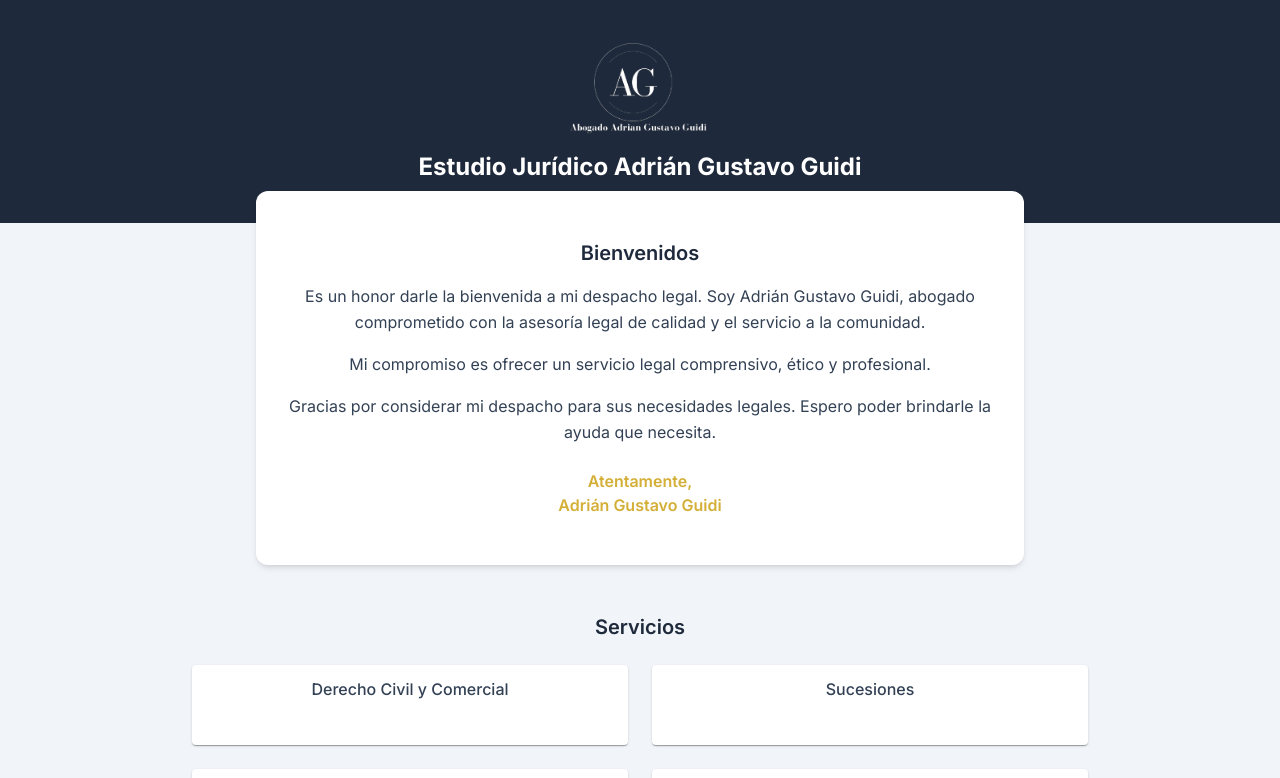
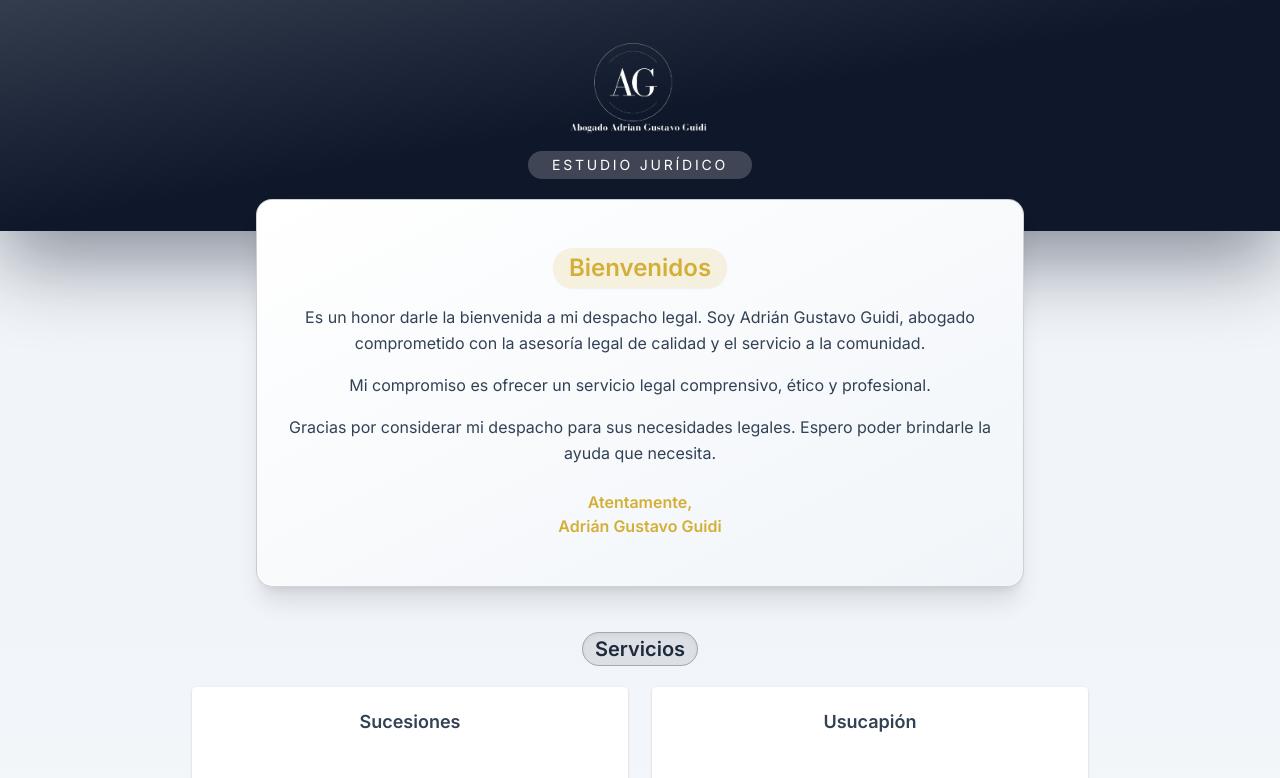
Before and after one commit to giulianaguidi/estudio-ag-project, a Next.js app: page / in a window 1280 px wide. Shown: the top 778 px of the page. Built offline with nearby package versions, Linux system fonts and the light colour scheme.

Commit message:
new design finished

```diff
--- a/app/page.tsx
+++ b/app/page.tsx
@@ -2,14 +2,40 @@
 import Image from "next/image";
 import { motion } from "framer-motion";
 import Card from "@mui/material/Card";
-import CardContent from "@mui/material/CardContent";
+
+const serviciosData = [
+  { nombre: "Sucesiones", descripcion: "" },
+  { nombre: "Usucapión", descripcion: "" },
+  { nombre: "Accidentes de tránsito", descripcion: "" },
+  {
+    nombre: "Infracciones de tránsito",
+    descripcion: "Restitución de licencia",
+  },
+  { nombre: "Daños y Perjuicios", descripcion: "" },
+  { nombre: "Juicios Ejecutivos", descripcion: "" },
+  { nombre: "Desalojos", descripcion: "" },
+  { nombre: "Contratos", descripcion: "" },
+  { nombre: "Divorcios y uniones convivenciales", descripcion: "" },
+  { nombre: "Cuota alimentaria", descripcion: "" },
+  { nombre: "Impedimento de contacto", descripcion: "" },
+  { nombre: "Régimen de comunicación", descripcion: "" },
+  { nombre: "Cuidado personal", descripcion: "" },
+  { nombre: "Filiación", descripcion: "" },
+  { nombre: "Adopción", descripcion: "" },
+  { nombre: "Responsabilidad parental", descripcion: "" },
+  { nombre: "Accidentes de trabajo", descripcion: "" },
+  { nombre: "Enfermedades Profesionales", descripcion: "" },
+  { nombre: "Indemnizaciones por despido", descripcion: "" },
+  { nombre: "Reclamos laborales en general", descripcion: "" },
+  { nombre: "Amparos de salud", descripcion: "" },
+];
 
 export default function Home() {
   return (
     <main className="min-h-screen w-full bg-secondary text-text">
       {/* Header */}
       <motion.header
-        className="flex flex-col items-center justify-center py-10 text-center bg-primary text-light"
+        className="flex flex-col items-center justify-center py-10 text-center bg-gradient-to-br from-primary/90 via-slate-900 to-slate-900 text-light shadow-[0_32px_80px_rgba(15,23,42,0.45)] relative overflow-hidden"
         initial={{ opacity: 0, y: -20 }}
         animate={{ opacity: 1, y: 0 }}
         transition={{ duration: 1 }}
@@ -21,20 +47,24 @@ export default function Home() {
           height={150}
           className="mb-4 invert"
         />
-        <h1 className="text-2xl font-bold">
-          Estudio Jurídico Adrián Gustavo Guidi
-        </h1>
+        <div className="text-sm uppercase tracking-[0.2em] text-white bg-white/20 rounded-full px-6 py-1 mb-3">
+          Estudio Jurídico
+        </div>
       </motion.header>
 
       {/* Bienvenida */}
       <motion.section
-        className="px-4 py-12 text-center max-w-3xl mx-auto bg-light shadow-md rounded-xl mt-[-2rem] z-10 relative"
+        className="px-4 py-12 text-center max-w-3xl mx-auto bg-gradient-to-br from-white to-slate-100 shadow-xl rounded-2xl mt-[-2rem] z-10 relative border border-primary/20"
         initial={{ opacity: 0 }}
         whileInView={{ opacity: 1 }}
         viewport={{ once: true }}
         transition={{ duration: 1 }}
       >
-        <h2 className="text-xl font-semibold text-primary mb-4">Bienvenidos</h2>
+        <h2 className="text-2xl font-semibold text-primary mb-4 inline-flex items-center justify-center gap-2">
+          <span className="px-4 py-1 rounded-full bg-accent/15 text-accent shadow-sm">
+            Bienvenidos
+          </span>
+        </h2>
         <p className="text-base leading-relaxed">
           Es un honor darle la bienvenida a mi despacho legal. Soy Adrián
           Gustavo Guidi, abogado comprometido con la asesoría legal de calidad y
@@ -57,111 +87,35 @@ export default function Home() {
 
       {/* Servicios */}
       <motion.section
-        className="px-4 py-12 bg-secondary"
+        className="px-4 py-12 bg-gradient-to-b from-secondary to-white relative overflow-hidden"
         initial={{ opacity: 0 }}
         whileInView={{ opacity: 1 }}
         viewport={{ once: true }}
         transition={{ duration: 1 }}
       >
-        <h2 className="text-xl font-semibold text-center text-primary mb-6">
-          Servicios
-        </h2>
+        <div className="flex justify-center mb-6">
+          <h2 className="text-xl font-semibold text-center text-primary">
+            <span className="px-3 py-1 bg-primary/10 text-primary rounded-full border border-primary/30 shadow-inner">
+              Servicios
+            </span>
+          </h2>
+        </div>
         <div className="grid grid-cols-1 md:grid-cols-2 gap-6 max-w-4xl mx-auto">
-          {[
-            {
-              nombre: "Derecho Civil y Comercial",
-              descripcion: "",
-            },
-            {
-              nombre: "Sucesiones",
-              descripcion: "",
-            },
-            { nombre: "Accidentes de tránsito", descripcion: "" },
-            {
-              nombre: "Infracciones de tránsito",
-              descripcion: "Restitución de licencia",
-            },
-            {
-              nombre: "Daños y Perjuicios",
-              descripcion: "",
-            },
-            {
-              nombre: "Juicios Ejecutivos",
-              descripcion: "",
-            },
-            {
-              nombre: "Desalojos",
-              descripcion: "",
-            },
-            {
-              nombre: "Contratos",
-              descripcion: "",
-            },
-            {
-              nombre: "Divorcios y uniones convivenciales",
-              descripcion: "",
-            },
-            {
-              nombre: "Cuota alimentaria",
-              descripcion: "",
-            },
-            {
-              nombre: "Impedimento de contacto",
-              descripcion: "",
-            },
-            {
-              nombre: "Régimen de comunicación",
-              descripcion: "",
-            },
-            {
-              nombre: "Cuidado personal",
-              descripcion: "",
-            },
-            {
-              nombre: "Filiación",
-              descripcion: "",
-            },
-            {
-              nombre: "Adopción",
-              descripcion: "",
-            },
-            {
-              nombre: "Responsabilidad parental",
-              descripcion: "",
-            },
-            {
-              nombre: "Accidentes de trabajo",
-              descripcion: "",
-            },
-            {
-              nombre: "Enfermedades Profesionales",
-              descripcion: "",
-            },
-            {
-              nombre: "Indemnizaciones por despido",
-              descripcion: "",
-            },
-            {
-              nombre: "Reclamos laborales en general",
-              descripcion: "",
-            },
-            {
-              nombre: "Causas Federales",
-              descripcion: "",
-            },
-          ].map((servicio) => (
+          {serviciosData.map((servicio) => (
             <motion.div
               key={servicio.nombre}
-              whileHover={{ scale: 1.03 }}
+              whileHover={{ scale: 1.04, y: -6 }}
               transition={{ duration: 0.3 }}
+              className="group"
             >
-              <Card className="shadow-md hover:shadow-lg transition-shadow duration-300 gap-1 p-3 h-[10dvh]">
-                <div className="text-center font-medium text-text">
+              <Card className="shadow-[0_8px_25px_rgba(15,23,42,0.08)] transition-all duration-300 p-5 min-h-[10dvh] bg-gradient-to-br from-white via-slate-50 to-white border border-transparent hover:border-accent/60 group-hover:shadow-[0_20px_40px_rgba(15,23,42,0.25)]">
+                <div className="text-center font-semibold text-text mb-1 text-lg">
                   {servicio.nombre}
                 </div>
-                <div className="text-center font-medium text-black/50 text-sm">
-                  {servicio.descripcion}
+                <div className="text-center text-black/60 text-sm min-h-[1.75rem]">
+                  {servicio.descripcion || ""}
                 </div>
+                <div className="mt-3 h-1 w-14 mx-auto rounded-full bg-gradient-to-r from-primary to-accent transition-all duration-300 group-hover:w-20"></div>
               </Card>
             </motion.div>
           ))}
@@ -170,13 +124,17 @@ export default function Home() {
 
       {/* Contacto */}
       <motion.section
-        className="px-4 py-12 text-center bg-light"
+        className="px-4 py-12 text-center bg-gradient-to-br from-white to-slate-100 rounded-2xl mx-4 md:mx-10 border border-primary/20 shadow-md mt-8"
         initial={{ opacity: 0 }}
         whileInView={{ opacity: 1 }}
         viewport={{ once: true }}
         transition={{ duration: 1 }}
       >
-        <h2 className="text-xl font-semibold text-primary mb-6">Contacto</h2>
+        <h2 className="text-xl font-semibold text-primary mb-6">
+          <span className="px-4 py-1 rounded-full bg-primary/10 text-primary border border-primary/30">
+            Contacto
+          </span>
+        </h2>
         <div className="space-y-4 max-w-md mx-auto">
           <div>
             <p className="text-sm font-semibold uppercase text-text">
@@ -198,7 +156,7 @@ export default function Home() {
       </motion.section>
 
       <footer className="text-center text-sm text-text py-6 bg-secondary border-t border-gray-300">
-        &copy; {new Date().getFullYear()} Estudio Jurídico Adrián Gustavo Guidi
+        developed by Giuliana Guidi
       </footer>
     </main>
   );
```
